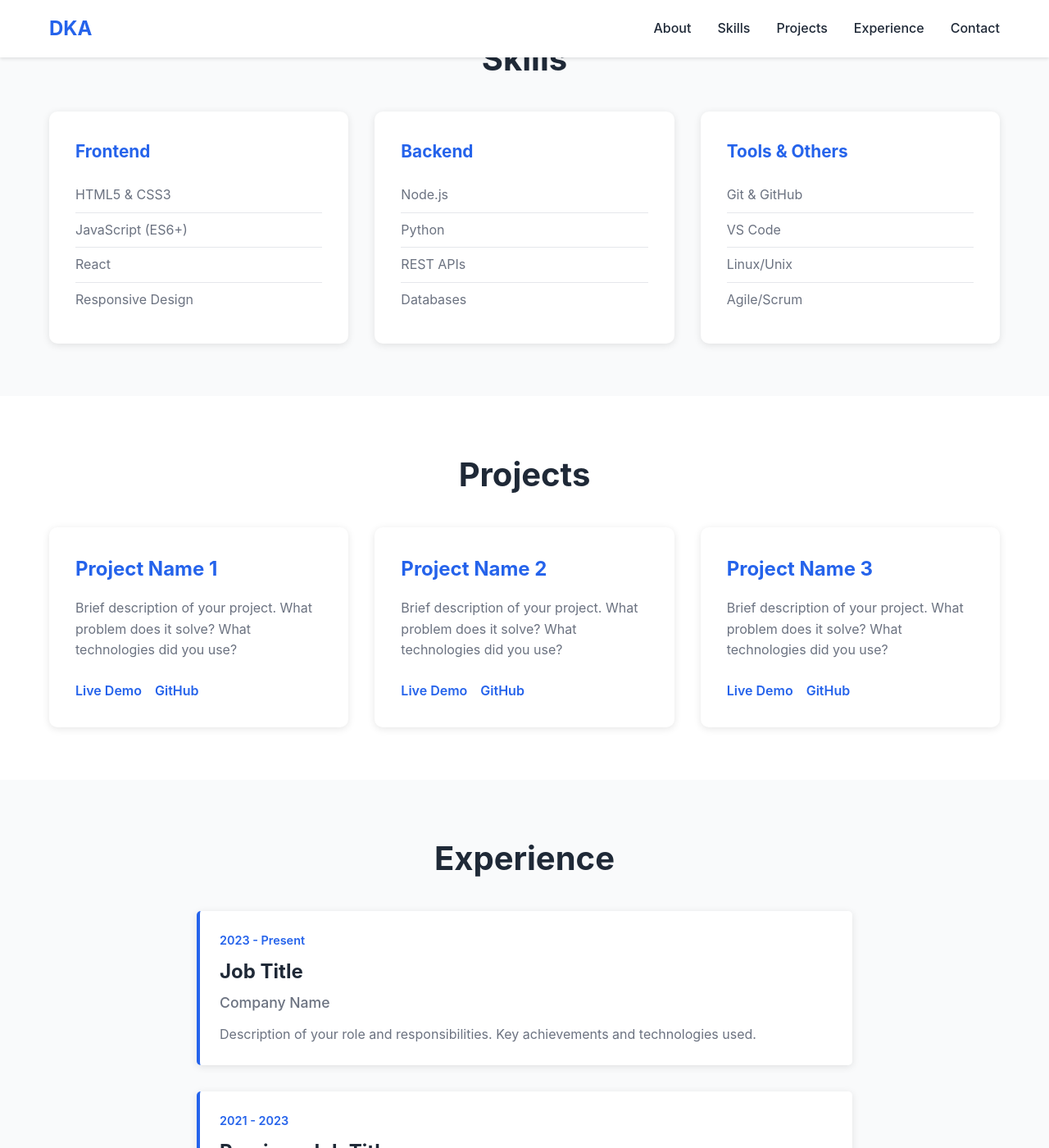
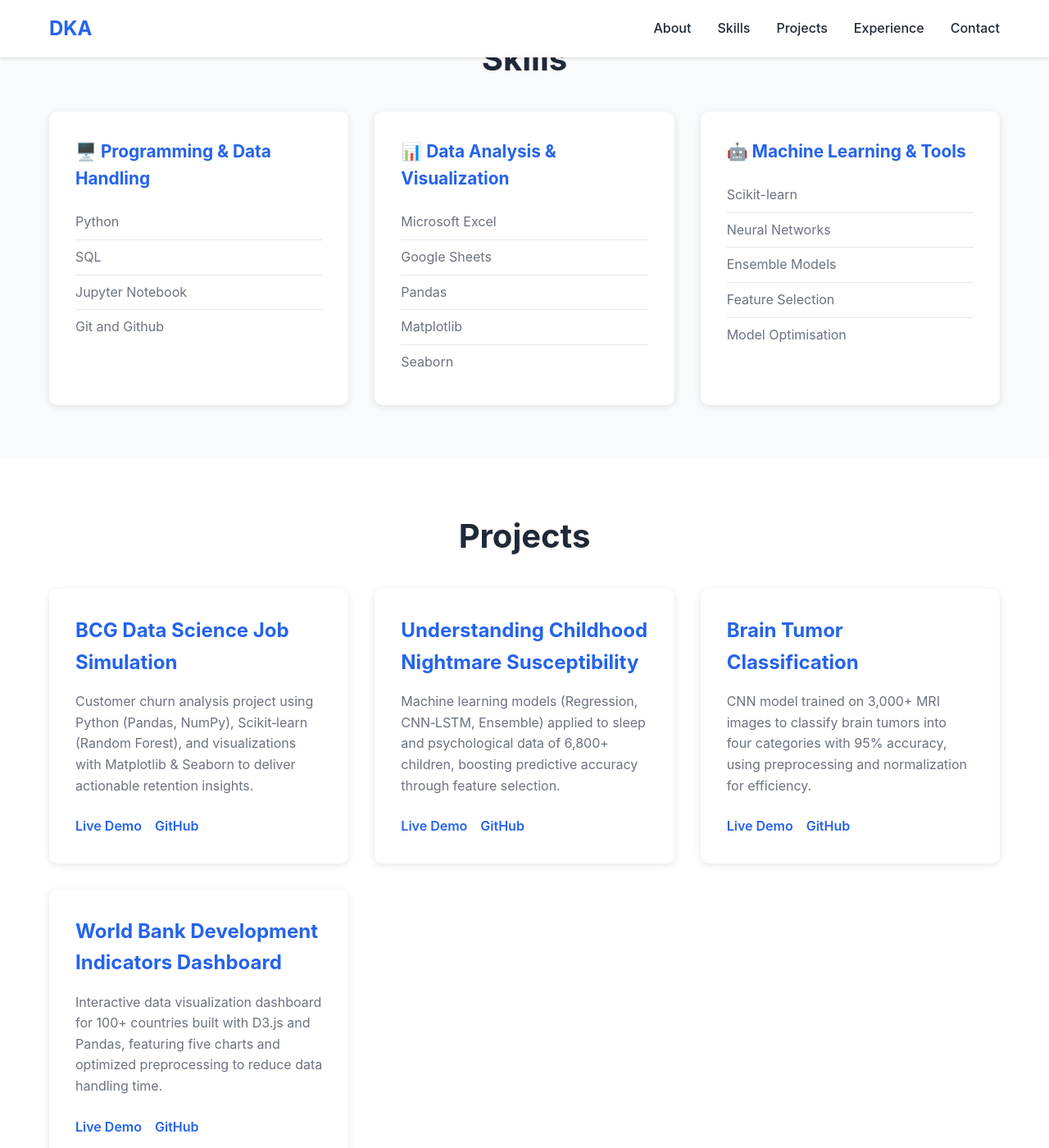
Before and after one commit to DivyaKrishnaA/DivyaKrishnaA.github.io, a Jekyll site: the page index.html, which Jekyll copies as it is, in a window 1280 px wide and 1400 px high, scrolled down 930 px. Shown: the whole window at 82% size. Built offline with Jekyll 4.4.1, drawn with Linux system fonts in a browser that asks for light colours; some of the changed text lies outside the part shown.

Commit message:
Updated details

```diff
--- a/index.html
+++ b/index.html
@@ -1,11 +1,13 @@
 <!DOCTYPE html>
 <html lang="en">
+
 <head>
   <meta charset="UTF-8">
   <meta name="viewport" content="width=device-width, initial-scale=1.0">
   <title>Divya Krishna A | Portfolio</title>
   <link rel="stylesheet" href="style.css">
 </head>
+
 <body>
   <!-- Navigation -->
   <nav>
@@ -24,9 +26,10 @@
   <!-- Hero Section -->
   <section id="hero">
     <div class="container">
-            <h1>Hi, I'm <span class="highlight">Divya Krishna A</span></h1>
-            <p class="subtitle">Web Developer | Software Engineer | Problem Solver</p>
-            <p class="description">Building modern web applications and solving complex problems with code.</p>
+      <h1>Hi, I'm <span class="highlight">Divya! </span></h1>
+      <p class="subtitle">Aspiring Data Scientist | Machine Learning Enthusiast | Problem Solver</p>
+      <p class="description">Building intelligent data solutions and uncovering insights through analytics,
+        visualization, and machine learning</p>
       <div class="cta-buttons">
         <a href="#projects" class="btn btn-primary">View My Work</a>
         <a href="#contact" class="btn btn-secondary">Get In Touch</a>
@@ -38,8 +41,10 @@
   <section id="about">
     <div class="container">
       <h2>About Me</h2>
-            <p>I'm a passionate developer with experience in building web applications. I enjoy turning complex problems into simple, beautiful, and intuitive solutions.</p>
-            <p>When I'm not coding, you can find me learning new technologies, contributing to open-source projects, or exploring the latest trends in software development.</p>
+      <p>I'm a data-driven problem solver with a knack for transforming raw information into meaningful insights. I
+        enjoy turning complex data into clear insights that guide smarter decision-making.</p>
+      <p>When I'm not coding, you can find me exploring new technologies, learning, or contributing to open‑source
+        projects.</p>
     </div>
   </section>
 
@@ -49,30 +54,32 @@
       <h2>Skills</h2>
       <div class="skills-grid">
         <div class="skill-category">
-                    <h3>Frontend</h3>
+          <h3>🖥️ Programming & Data Handling</h3>
           <ul>
-                        <li>HTML5 & CSS3</li>
-                        <li>JavaScript (ES6+)</li>
-                        <li>React</li>
-                        <li>Responsive Design</li>
+            <li>Python</li>
+            <li>SQL</li>
+            <li>Jupyter Notebook</li>
+            <li>Git and Github</li>
           </ul>
         </div>
         <div class="skill-category">
-                    <h3>Backend</h3>
+          <h3>📊 Data Analysis & Visualization</h3>
           <ul>
-                        <li>Node.js</li>
-                        <li>Python</li>
-                        <li>REST APIs</li>
-                        <li>Databases</li>
+            <li>Microsoft Excel</li>
+            <li>Google Sheets</li>
+            <li>Pandas</li>
+            <li>Matplotlib</li>
+            <li>Seaborn</li>
           </ul>
         </div>
         <div class="skill-category">
-                    <h3>Tools & Others</h3>
+          <h3>🤖 Machine Learning & Tools</h3>
           <ul>
-                        <li>Git & GitHub</li>
-                        <li>VS Code</li>
-                        <li>Linux/Unix</li>
-                        <li>Agile/Scrum</li>
+            <li>Scikit-learn</li>
+            <li>Neural Networks</li>
+            <li>Ensemble Models</li>
+            <li>Feature Selection </li>
+            <li>Model Optimisation</li>
           </ul>
         </div>
       </div>
@@ -87,18 +94,20 @@
 
         <!-- Project 1 - Replace with your actual projects -->
         <div class="project-card">
-                    <h3>Project Name 1</h3>
-                    <p>Brief description of your project. What problem does it solve? What technologies did you use?</p>
+          <h3>BCG Data Science Job Simulation</h3>
+          <p>Customer churn analysis project using Python (Pandas, NumPy), Scikit‑learn (Random Forest), and
+            visualizations with Matplotlib & Seaborn to deliver actionable retention insights.</p>
           <div class="project-links">
             <a href="#" target="_blank">Live Demo</a>
-                        <a href="#" target="_blank">GitHub</a>
+            <a href="https://github.com/DivyaKrishnaA/BCG-X-DataScience-Sim" target="_blank">GitHub</a>
           </div>
         </div>
 
         <!-- Project 2 -->
         <div class="project-card">
-                    <h3>Project Name 2</h3>
-                    <p>Brief description of your project. What problem does it solve? What technologies did you use?</p>
+          <h3>Understanding Childhood Nightmare Susceptibility</h3>
+          <p>Machine learning models (Regression, CNN‑LSTM, Ensemble) applied to sleep and psychological data of 6,800+
+            children, boosting predictive accuracy through feature selection.</p>
           <div class="project-links">
             <a href="#" target="_blank">Live Demo</a>
             <a href="#" target="_blank">GitHub</a>
@@ -107,8 +116,20 @@
 
         <!-- Project 3 -->
         <div class="project-card">
-                    <h3>Project Name 3</h3>
-                    <p>Brief description of your project. What problem does it solve? What technologies did you use?</p>
+          <h3>Brain Tumor Classification</h3>
+          <p>CNN model trained on 3,000+ MRI images to classify brain tumors into four categories with 95% accuracy,
+            using preprocessing and normalization for efficiency.</p>
+          <div class="project-links">
+            <a href="#" target="_blank">Live Demo</a>
+            <a href="#" target="_blank">GitHub</a>
+          </div>
+        </div>
+
+        <!-- Project 4 -->
+        <div class="project-card">
+          <h3>World Bank Development Indicators Dashboard</h3>
+          <p>Interactive data visualization dashboard for 100+ countries built with D3.js and Pandas, featuring five
+            charts and optimized preprocessing to reduce data handling time.</p>
           <div class="project-links">
             <a href="#" target="_blank">Live Demo</a>
             <a href="#" target="_blank">GitHub</a>
@@ -128,26 +149,28 @@
 
         <!-- Experience 1 - Replace with your actual experience -->
         <div class="timeline-item">
-                    <div class="timeline-date">2023 - Present</div>
-                    <h3>Job Title</h3>
-                    <h4>Company Name</h4>
-                    <p>Description of your role and responsibilities. Key achievements and technologies used.</p>
+          <div class="timeline-date">05/2025 - 06/2025</div>
+          <h3>Student Services Intern</h3>
+          <h4>Heriot-Watt University - Registry and Academic Support Department</h4>
+          <p>Supported follow-ups for a Ministry of Education survey, helping increase student response rate by over
+            70%. Organized and tracked data for 1,000+ students using Excel and reporting tools.</p>
         </div>
 
         <!-- Experience 2 -->
         <div class="timeline-item">
-                    <div class="timeline-date">2021 - 2023</div>
-                    <h3>Previous Job Title</h3>
-                    <h4>Previous Company</h4>
-                    <p>Description of your role and responsibilities. Key achievements and technologies used.</p>
+          <div class="timeline-date">07/2024 - 09/2024</div>
+          <h3>Front-End Developer</h3>
+          <h4>St. Chalmer's Consulting</h4>
+          <p>Developed 10+ responsive React.js components, reducing page load times by 25%. Collaborated with a remote
+            team to deliver all sprints 100% on time using Agile workflows</p>
         </div>
 
         <!-- Education -->
         <div class="timeline-item">
-                    <div class="timeline-date">2017 - 2021</div>
-                    <h3>Degree Name</h3>
-                    <h4>University Name</h4>
-                    <p>Major, minor, relevant coursework, or achievements.</p>
+          <div class="timeline-date">09/2021 - 05/2025</div>
+          <h3>B.Sc Computer Science (Hons)</h3>
+          <h4>Heriot-Watt University</h4>
+          <p>First Class Honors Degree 4.0 GPA</p>
         </div>
 
         <!-- Add more experience/education as needed -->
@@ -161,10 +184,10 @@
       <h2>Get In Touch</h2>
       <p>I'm always open to discussing new projects, creative ideas, or opportunities to be part of your visions.</p>
       <div class="contact-links">
-                <a href="mailto:your.email@example.com">Email</a>
+        <a href="mailto:divyakagasthyaraju@gmail.com">Email</a>
         <a href="https://github.com/DivyaKrishnaA" target="_blank">GitHub</a>
-                <a href="https://linkedin.com/in/yourprofile" target="_blank">LinkedIn</a>
-                <a href="https://twitter.com/yourhandle" target="_blank">Twitter</a>
+        <a href="https://www.linkedin.com/in/divya-k-agasthyaraju-162a19243/" target="_blank">LinkedIn</a>
+        <a href="#" target="_blank">Twitter</a>
       </div>
     </div>
   </section>
@@ -177,4 +200,5 @@
   </footer>
 
 </body>
+
 </html>
```
Also changed, not shown: .claude/settings.local.json (added). Lines whose indentation alone changed are shown as unchanged.
